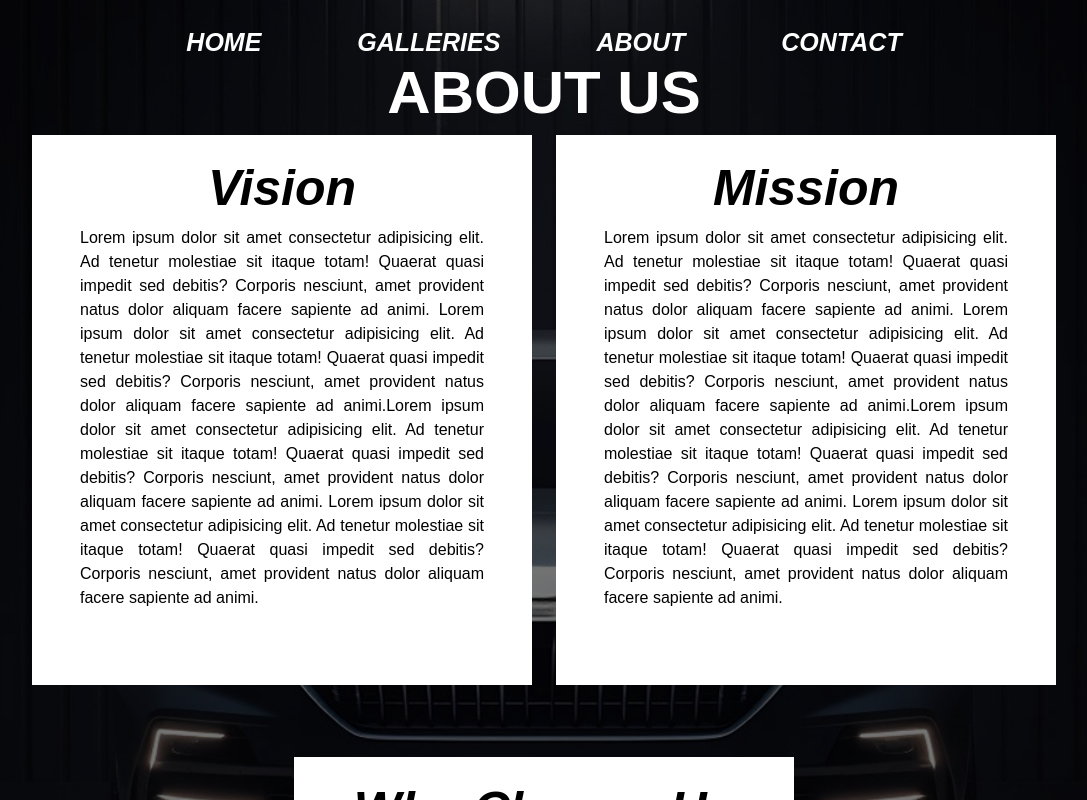
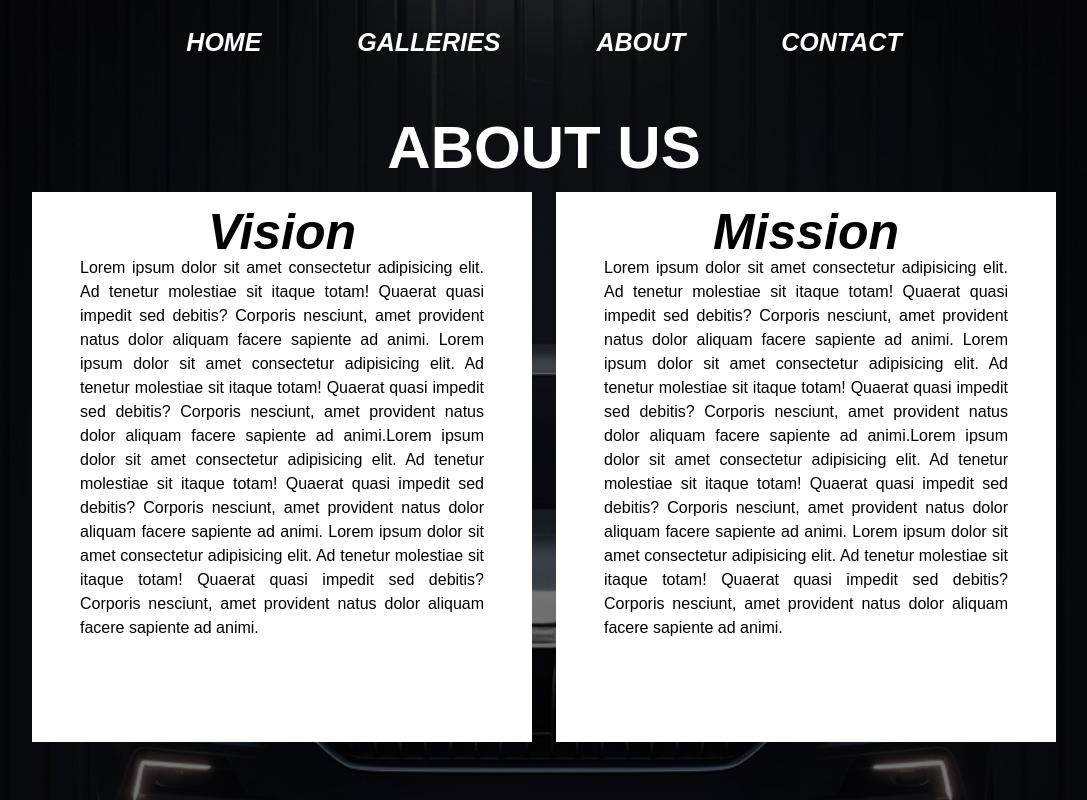
Before and after one commit to davidyusaku-13/nusabarong, a Next.js app: page /about in a window 1280 px wide. Shown: the top 800 px of the page, without its empty margins (96-1183 px from the left). Built offline with nearby package versions, Linux system fonts and the light colour scheme.

Commit message:
gitflow-hotfix-stash: responsiveness

```diff
--- a/app/about/page.tsx
+++ b/app/about/page.tsx
@@ -3,11 +3,11 @@ import AboutCard from "@/components/AboutCard";
 export default function About() {
   return (
     <>
-      <section className="bg-[url(/bg_contact.png)] bg-center bg-cover w-full min-h-[94vh] flex flex-col justify-start items-center pt-[75px] text-white">
-        <p className="font-extrabold 2xl:text-[96px] xl:text-[60px] sm:text-[40px] text-3xl">
+      <section className="bg-[url(/bg_contact.png)] bg-center bg-cover w-full min-h-[94vh] flex flex-col justify-start items-center sm:pt-32 pt-[75px] text-white">
+        <p className="font-extrabold 2xl:text-[96px] xl:text-[60px] sm:text-[40px] text-4xl">
           ABOUT US
         </p>
-        <div className="my-auto flex flex-wrap justify-center items-center sm:gap-6 gap-2">
+        <div className="my-auto flex flex-wrap lg:flex-col xl:flex-row justify-center items-center sm:gap-6 gap-2">
           <AboutCard title={"Vision"} />
           <AboutCard title={"Mission"} />
           <AboutCard title={"Why Choose Us"} />
--- a/components/AboutCard.tsx
+++ b/components/AboutCard.tsx
@@ -8,7 +8,9 @@ export default function AboutCard({ title }: AboutCardProps) {
   return (
     <>
       <div className="sm:w-[500px] w-[300px] min-h-[550px] bg-white text-black sm:px-12 sm:pt-4 sm:pb-4 px-4 pb-4 flex flex-col sm:my-6 my-4">
-        <p className="text-center font-bold text-[50px] italic">{title}</p>
+        <p className="text-center font-bold text-2xl my-2 sm:text-[50px] italic">
+          {title}
+        </p>
         <p className="text-justify">
           Lorem ipsum dolor sit amet consectetur adipisicing elit. Ad tenetur
           molestiae sit itaque totam! Quaerat quasi impedit sed debitis?
```
